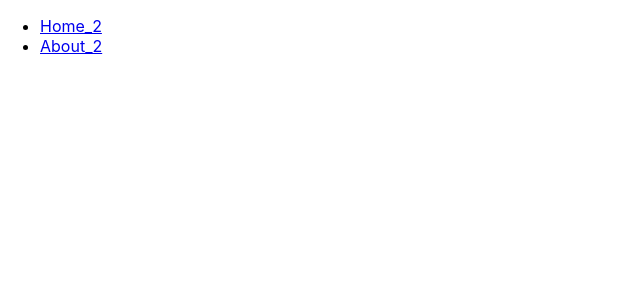
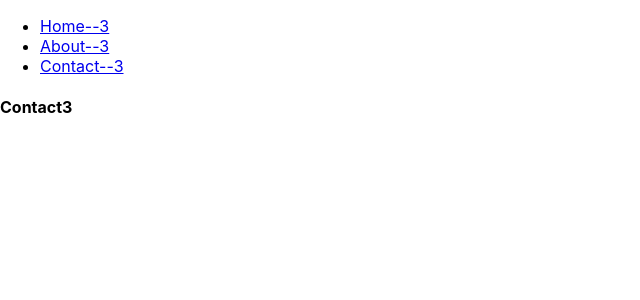
Before and after one commit to salinpaul94/60_DAY_PLAN_FOR_CROSS_PALTFORM_DEVELOPMENT, a React (Create React App) app in the folder my-router-app/: page /contact in a window 1280 px wide. Before the commit this address had no page. Shown: the top 300 px of the page, without its empty margins (0-640 px from the left). Built offline with nearby package versions, Linux system fonts and the light colour scheme.

Commit message:
Router task 16 example 2

```diff
--- a/my-router-app/src/App.js
+++ b/my-router-app/src/App.js
@@ -1,5 +1,5 @@
 import './App.css';
-import RouterTask16Example1 from './componentsDay5/RouterTask16Exampl1';
+import RouterTask16Example2 from './componentsDay5/RouterTask16Example2';
 
 function App() {
   return (
@@ -7,7 +7,8 @@ function App() {
     // <RouterTask14Example2/>
     // <RouterTask15Example1/>
     // <RouterTask15Example2/>
-    <RouterTask16Example1/>
+    // <RouterTask16Example1/>
+    <RouterTask16Example2/>
   );
 }
 
--- /dev/null
+++ b/my-router-app/src/componentsDay5/RouterTask16Example2.js
@@ -0,0 +1,37 @@
+import React from "react";
+import { BrowserRouter as Router, Route, Routes, Link } from "react-router-dom";
+
+function Home() {
+  return <h2>Home3</h2>;
+}
+
+function Services() {
+  return <h3>Services3</h3>;
+}
+
+function Contact() {
+  return <h4>Contact3</h4>;
+}
+
+function RouterTask16Example2() {
+  return (
+    <Router>
+      <div>
+        <nav>
+          <ul>
+            <li><Link to="/">Home--3</Link></li>
+            <li><Link to="/services">About--3</Link></li>
+            <li><Link to="/contact">Contact--3</Link></li>
+          </ul>
+        </nav>
+        <Routes>
+          <Route path="/" element={<Home/>}/>
+          <Route path="/services" element={<Services/>}/>
+          <Route path="/contact" element={<Contact/>}/>
+        </Routes>
+      </div>
+    </Router>
+  );
+}
+
+export default RouterTask16Example2;
```
Also changed, not shown: 1 other file (tests, documents, lock files or other folders).
